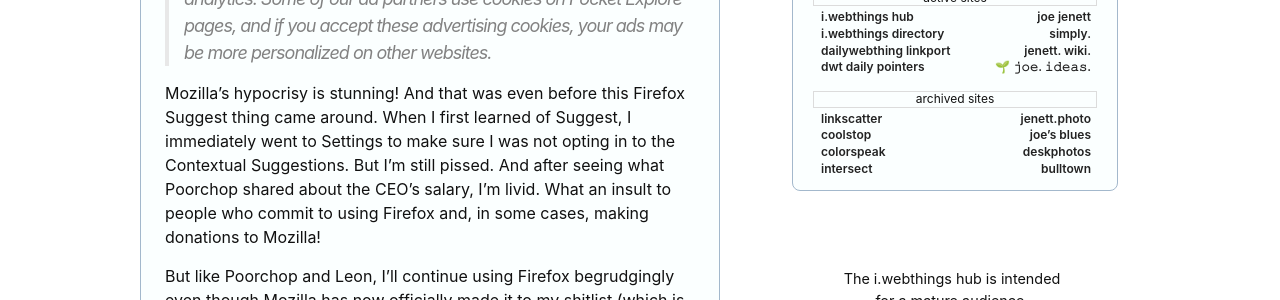
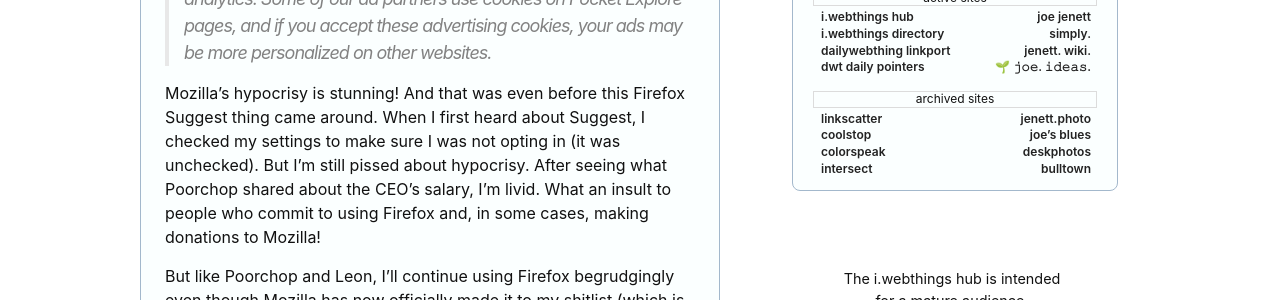
Before and after one commit to joejenett/i.webthings, a Jekyll site: the page built from _posts/2021-10-20-so-long-firefox.md, in a window 1280 px wide. Shown: the part 802-1102 px from the top of the page. Built offline with Jekyll 4.4.1, drawn with Linux system fonts in a browser that asks for light colours; comment, search, counter and statistics services are not loaded.

Commit message:
Update 2021-10-20-so-long-firefox.md

```diff
--- a/_posts/2021-10-20-so-long-firefox.md
+++ b/_posts/2021-10-20-so-long-firefox.md
@@ -16,5 +16,5 @@ slug: so-long-firefox
 <blockquote><p>
 We use cookies to remember your account settings, and for analytics. Some of our ad partners use cookies on Pocket Explore pages, and if you accept these advertising cookies, your ads may be more personalized on other websites.
 </p></blockquote>
-<p>Mozilla’s hypocrisy is stunning! And that was even before this Firefox Suggest thing came around. When I first learned of Suggest, I immediately went to Settings to make sure I was not opting in to the Contextual Suggestions. But I’m still pissed. And after seeing what Poorchop shared about the CEO’s salary, I’m livid. What an insult to people who commit to using Firefox and, in some cases, making donations to Mozilla!</p>
+<p>Mozilla’s hypocrisy is stunning! And that was even before this Firefox Suggest thing came around. When I first heard about Suggest, I checked my settings to make sure I was not opting in (it was unchecked). But I’m still pissed about hypocrisy. After seeing what Poorchop shared about the CEO’s salary, I’m livid. What an insult to people who commit to using Firefox and, in some cases, making donations to Mozilla!</p>
 <p>But like Poorchop and Leon, I’ll continue using Firefox begrudgingly even though Mozilla has now officially made it to my shitlist (which is getting a bit long by now). 😎</p>
```
